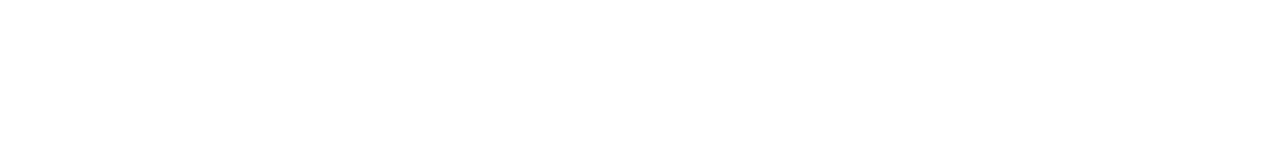
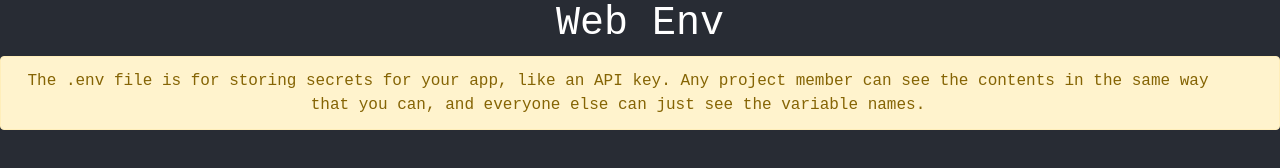
Before and after one commit to alestor123/WEB-ENV, a website: page public/index.html in a window 1280 px wide. Drawn offline with nearby package versions, Linux system fonts and the light colour scheme.

Commit message:
adding info

```diff
--- a/public/index.html
+++ b/public/index.html
@@ -5,10 +5,18 @@
     <meta name="viewport" content="width=device-width, initial-scale=1.0">
     <link rel="stylesheet" href="https://cdn.jsdelivr.net/npm/bootstrap@4.5.3/dist/css/bootstrap.min.css" integrity="sha384-TX8t27EcRE3e/ihU7zmQxVncDAy5uIKz4rEkgIXeMed4M0jlfIDPvg6uqKI2xXr2" crossorigin="anonymous">
     <script src="https://cdn.jsdelivr.net/npm/axios/dist/axios.min.js"></script>
+    <link rel="stylesheet" href="./public/styles/App.css" >
+
     <script src="https://kit.fontawesome.com/a076d05399.js"></script>
     <title>Document</title>
 </head>
 <body>
+    <h1>Web Env</h1>
+    <div>
+        <div class="alert alert-warning alert-dismissible fade show" role="alert">
+            The .env file is for storing secrets for your app, like an API key. Any project member can see the contents in the same way that you can, and everyone else can just see the variable names.
+          </div>
+</div>
 <script src="public/scripts/App.js"></script>
 </body>
 </html>
--- a/public/public/styles/App.css
+++ b/public/public/styles/App.css
@@ -0,0 +1,8 @@
+body {
+    font-family: monospace;
+    align-items: center;
+    color: white;
+  background-color: #282c34;
+    justify-content: center;
+    text-align: center;
+}
```
